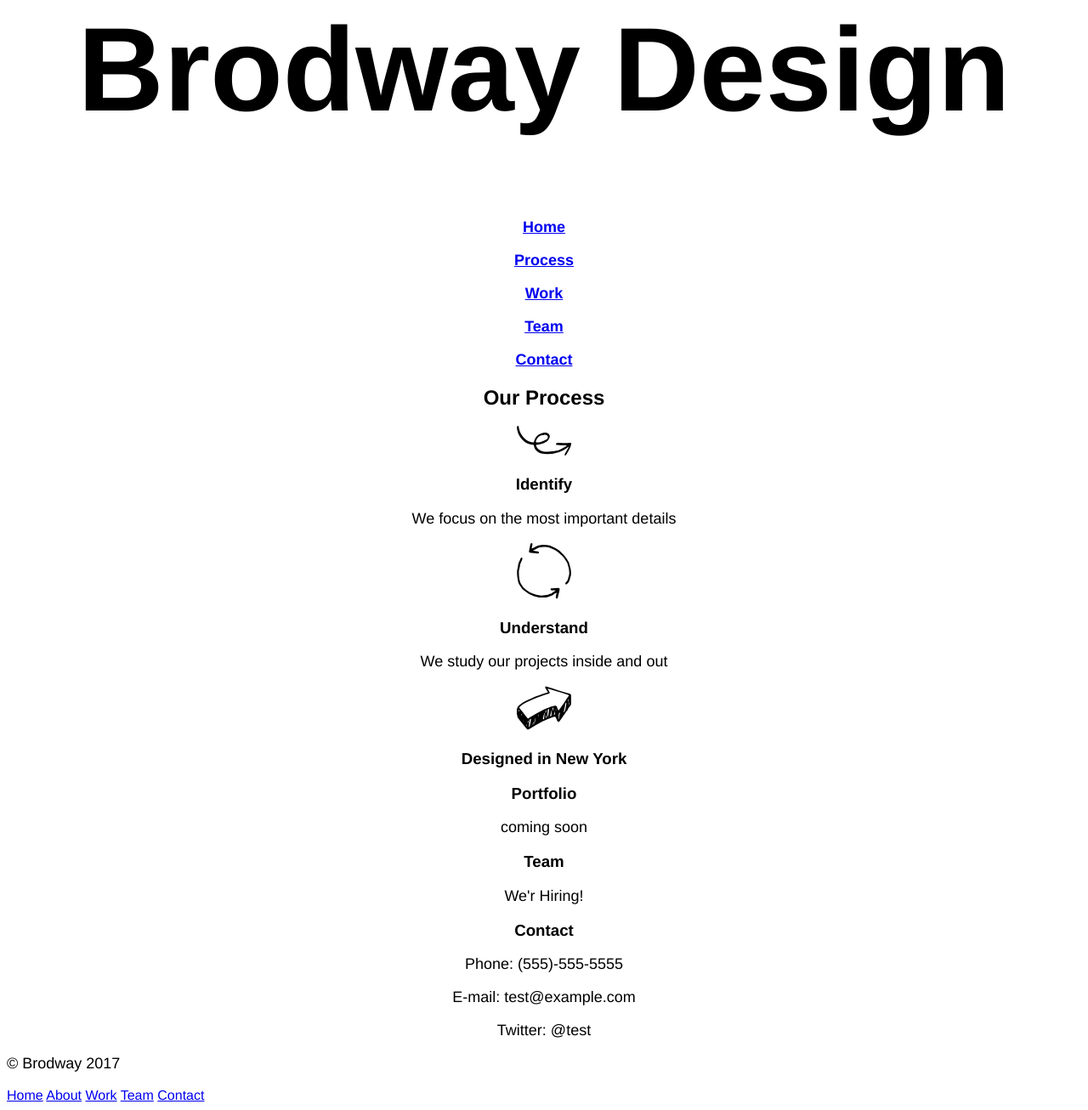
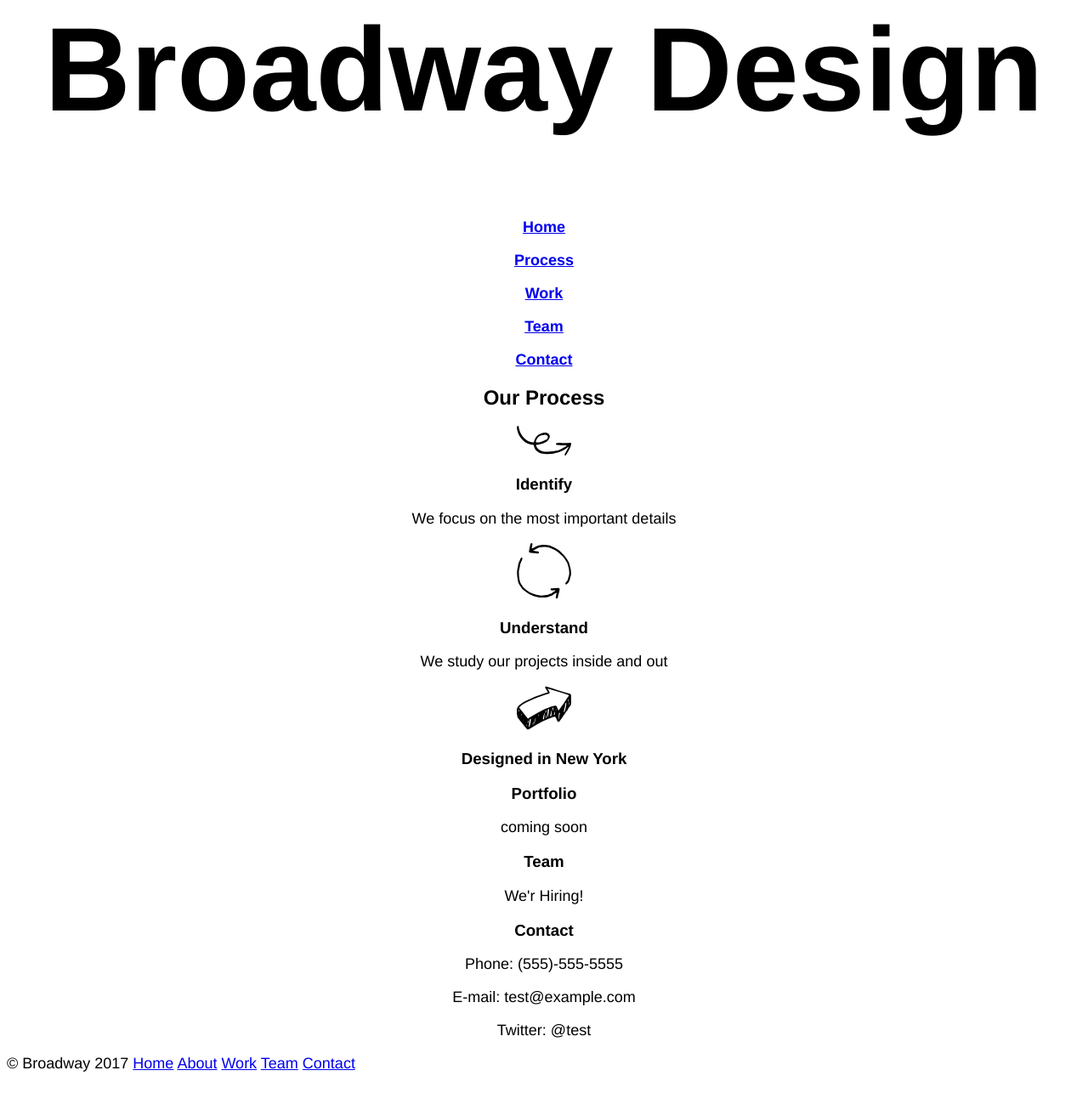
Before and after one commit to Francy991/BrodwayProject, a plain HTML site: page index.html in a window 1280 px wide. Shown: the part 93-1399 px from the top of the page at 85% size. After the commit the page ends 1373 px from the top, so only its background shows below. Drawn offline with Linux system fonts and the light colour scheme.

Commit message:
Broadway misspelled corrected and footer fixed in html

```diff
--- a/index.html
+++ b/index.html
@@ -2,13 +2,13 @@
 <html lang="en" dir="ltr">
   <head>
     <meta charset="utf-8">
-    <title>Brodway Design</title>
+    <title>Broadway Design</title>
     <link href="./resources/css/style.css" type="text/css" rel="stylesheet">
   </head>
   <body>
 
 <div id="header">
-  <h1 class="Header_Title"><strong>Brodway Design</strong></h1>
+  <h1 class="Header_Title"><strong>Broadway Design</strong></h1>
     <p><a href="#"><strong>Home</strong></a></p>
     <p><a href="#"><strong>Process</strong></a></p>
     <p><a href="#"><strong>Work</strong></a></p>
@@ -36,12 +36,12 @@
   <p>Twitter: @test</p>
 
   <nav id="footer">
-    <p class="copyright">&copy; Brodway 2017</p>
+    <p class="copyright">&copy; Broadway 2017
     <a href="#">Home</a>
     <a href="#">About</a>
     <a href="#">Work</a>
     <a href="#">Team</a>
-    <a href="#">Contact</a>
+    <a href="#">Contact</a></p>
   </nav>
 
   </body>
```
